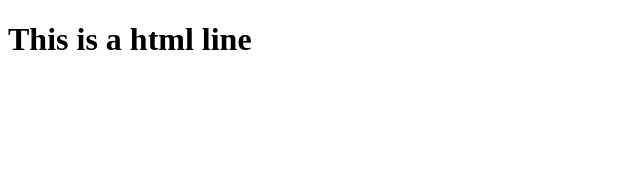
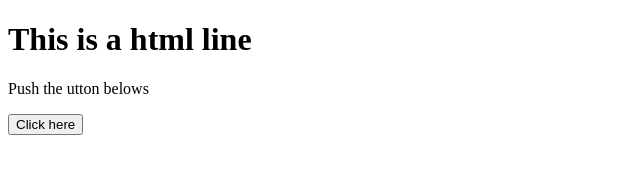
Before and after one commit to fakhrushomim/test-git, a plain HTML site: page index.html in a window 1280 px wide. Shown: the whole page, without its empty margins (0-640 px from the left). Drawn offline with Linux system fonts and the light colour scheme.

Commit message:
Update html and add css

```diff
--- a/index.html
+++ b/index.html
@@ -7,5 +7,7 @@
 </head>
 <body>
     <h1>This is a html line</h1>
+    <p>Push the utton belows</p>
+    <button>Click here</button>
 </body>
 </html>
--- /dev/null
+++ b/style.css
@@ -0,0 +1,3 @@
+*{
+    padding: 20px;
+}
```
